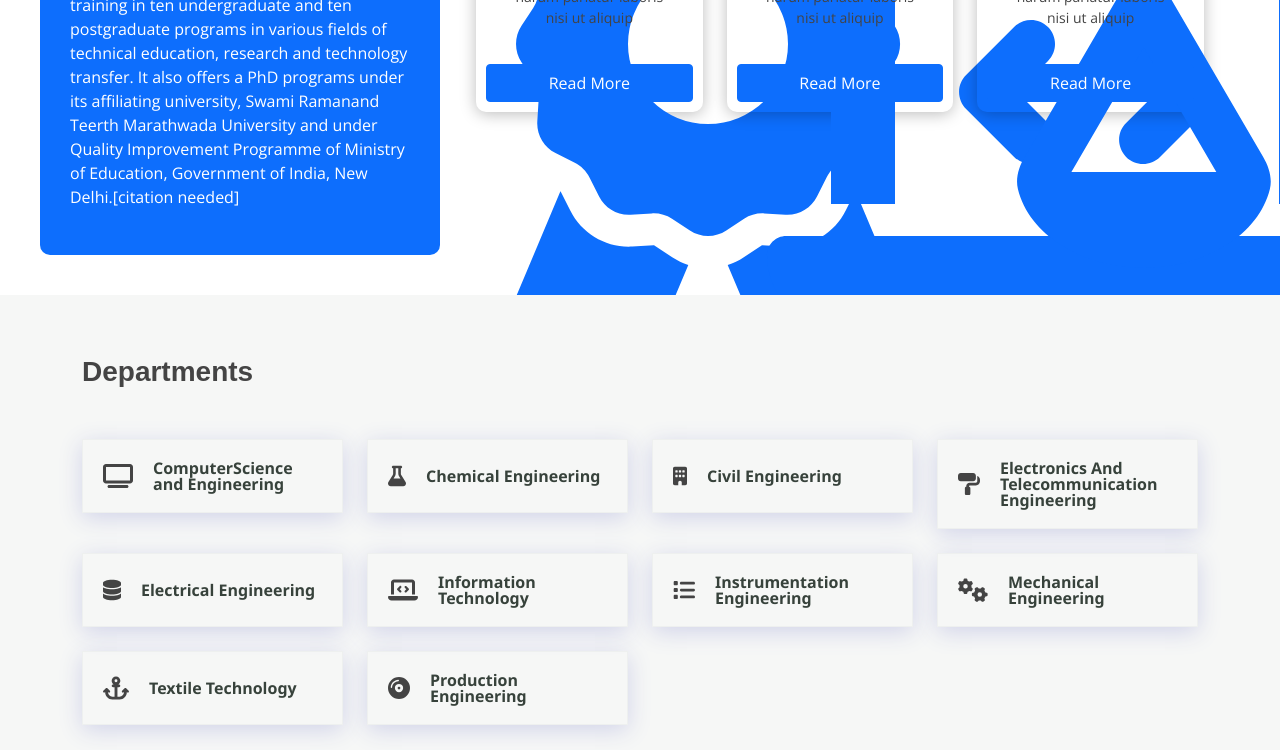
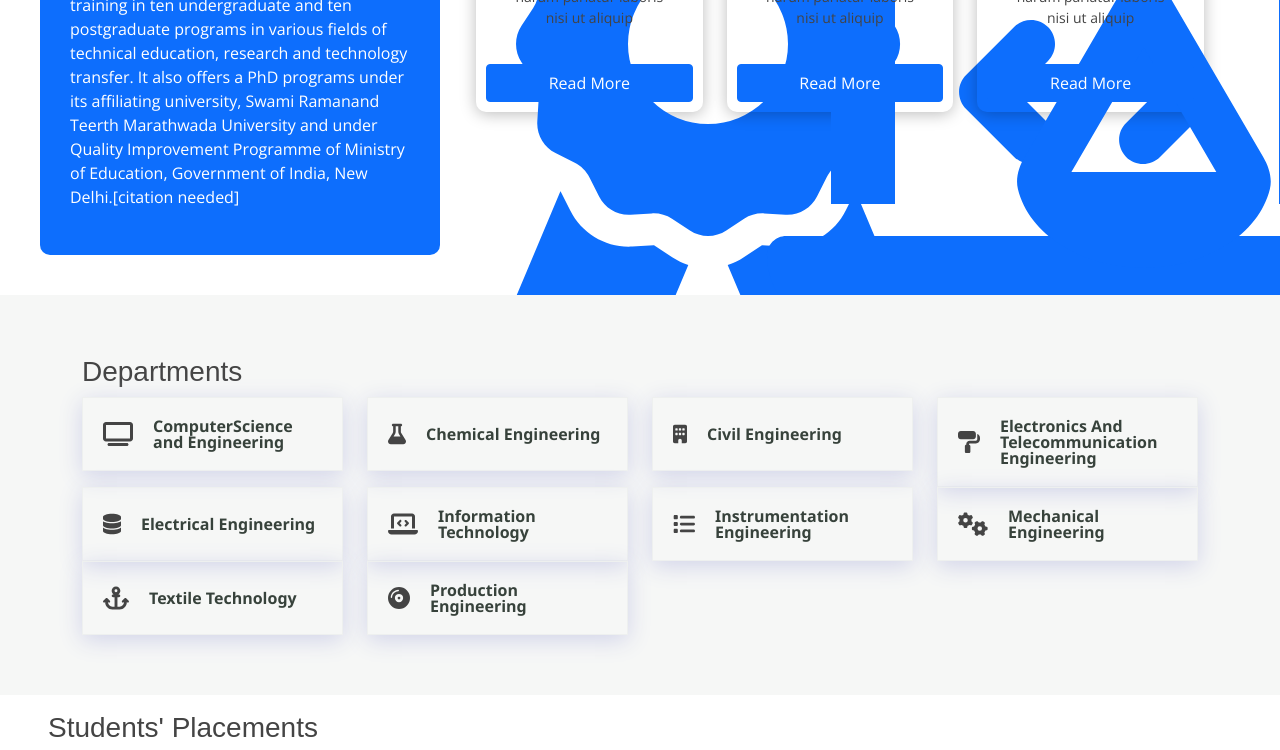
Before and after one commit to gauri2806/tnpsite, a React (Create React App) app: page / in a window 1280 px wide. Shown: the part 2000-2750 px from the top of the page. Built offline with nearby package versions, Linux system fonts and the light colour scheme; a web font is replaced by a local one.

Commit message:
Update Achievement.jsx and Department.jsx

```diff
--- a/src/Components/Achievements.jsx
+++ b/src/Components/Achievements.jsx
@@ -1,4 +1,5 @@
 import React from 'react';
+import {Col } from 'react-bootstrap'
 
 //Swiper
 import { Navigation, Pagination} from 'swiper';
@@ -17,7 +18,7 @@ import './Achievements.css';
 class Carousel extends React.Component {
   render() {
     return (
-      <div className="col-lg-6 order-1 order-lg-2//" data-aos="fade-right" data-aos-delay="100">
+      <Col lg="6" >
         <Swiper
           rewind={true}
           modules={[Navigation, Pagination]}
@@ -28,7 +29,7 @@ class Carousel extends React.Component {
           <SwiperSlide><img src={Person2} class="d-block w-100" alt="Person 1" /></SwiperSlide>
           <SwiperSlide><img src={Person3} class="d-block w-100" alt="Person 1" /></SwiperSlide>
         </Swiper>
-      </div>
+    </Col>
     );
   }
 }
@@ -40,7 +41,8 @@ export default function Achievements() {
         <div className="container" data-aos="fade-up">
 
           <div className="row">
-            <div className="col-lg-6 pt-4 pt-lg-0 order-2 order-lg-1 content">
+            <Col lg="6" >
+            {/* <Col className="col-lg-6 pt-4 pt-lg-0 order-2 order-lg-1 content"> */}
               <h3>ACHIEVEMENTS</h3>
               <p className="fst-italic">
                 Established in 1981, Shri Guru Gobind Singhji Institute of Engineering and Technology (SGGSIET), Nanded, is one of the promising leader institutions in technical education, research and technology transfer. Since its inception, the institute is dedicated to students’ centric learning and believes in pursuing academic excellence. It is having neat, clean and green campus spread over land of 46 acres. It receives 100% grant-in aid from Government of Maharashtra.
@@ -54,7 +56,7 @@ export default function Achievements() {
                 Students at SGGS bagged AIR-1 three times and several students in top 100 in GATE examination every year. Also students design and build new vehicle every year by participating in Baja and Supra competitions. Students get exposure to multidisciplinary and innovative project in institute Innovation laboratory, which is kept open 24 X 7.
               </p>
 
-            </div>
+            </Col>
             <Carousel />
           </div>
         </div>
--- a/src/Components/Departments.jsx
+++ b/src/Components/Departments.jsx
@@ -1,12 +1,132 @@
-import React from 'react';
-import './Departments.css';
-import { FontAwesomeIcon } from '@fortawesome/react-fontawesome';
-import { faTv, faFlask, faBuilding, faPaintRoller, faDatabase, faLaptopCode, faList, faCogs, faAnchor, faCompactDisc } from '@fortawesome/free-solid-svg-icons';
+import React from "react";
+import "./Departments.css";
+import { Container, Row, Col } from "react-bootstrap";
+import { FontAwesomeIcon } from "@fortawesome/react-fontawesome";
+import {
+  faTv,
+  faFlask,
+  faBuilding,
+  faPaintRoller,
+  faDatabase,
+  faLaptopCode,
+  faList,
+  faCogs,
+  faAnchor,
+  faCompactDisc,
+} from "@fortawesome/free-solid-svg-icons";
 
-export default function Departments () {
-return(<>
+export default function Departments() {
+  return (
+    <>
+      <section id="features" className="features">
+        <Container>
+          <Row>
+            <h3>Departments</h3>
+            <Col lg="3" md="4">
+              <div className="icon-box">
+                <FontAwesomeIcon className="faico" icon={faTv} />
+                <h3>
+                  <a href="https://www.sggs.ac.in/home/page/department-of-computer-science-and-engineering">
+                    ComputerScience and Engineering
+                  </a>
+                </h3>
+              </div>
+            </Col>
+            <Col  lg="3" md="4">
+              <div className="icon-box">
+                <FontAwesomeIcon className="faico" icon={faFlask} />
+                <h3>
+                  <a href="https://www.sggs.ac.in/home/page/department-of-chemical-engineering">
+                    Chemical Engineering
+                  </a>
+                </h3>
+              </div>
+            </Col>
+            <Col  lg="3" md="4">
+              <div className="icon-box">
+                <FontAwesomeIcon className="faico" icon={faBuilding} />
+                <h3>
+                  <a href="https://www.sggs.ac.in/home/page/department-of-civil-engineering">
+                    Civil Engineering
+                  </a>
+                </h3>
+              </div>
+            </Col>
+            <Col  lg="3" md="4">
+              <div className="icon-box">
+                <FontAwesomeIcon className="faico" icon={faPaintRoller} />
+                <h3>
+                  <a href="https://www.sggs.ac.in/home/page/electronics-and-telecommunication-engineering">
+                    Electronics And Telecommunication Engineering
+                  </a>
+                </h3>
+              </div>
+            </Col>
+            <Col  lg="3" md="4">
+              <div className="icon-box">
+                <FontAwesomeIcon className="faico" icon={faDatabase} />
+                <h3>
+                  <a href="https://www.sggs.ac.in/home/page/electrical-engineering">
+                    Electrical Engineering
+                  </a>
+                </h3>
+              </div>
+            </Col>
+            <Col  lg="3" md="4">
+              <div className="icon-box">
+                <FontAwesomeIcon className="faico" icon={faLaptopCode} />
+                <h3>
+                  <a href="https://www.sggs.ac.in/home/page/information-technology">
+                    Information Technology
+                  </a>
+                </h3>
+              </div>
+            </Col>
+            <Col  lg="3" md="4">
+              <div className="icon-box">
+                <FontAwesomeIcon className="faico" icon={faList} />
+                <h3>
+                  <a href="https://www.sggs.ac.in/home/page/instrumentation-engineering">
+                    Instrumentation Engineering
+                  </a>
+                </h3>
+              </div>
+            </Col>
+            <Col  lg="3" md="4">
+              <div className="icon-box">
+                <FontAwesomeIcon className="faico" icon={faCogs} />
+                <h3>
+                  <a href="https://www.sggs.ac.in/home/page/mechanical-engineering">
+                    Mechanical Engineering
+                  </a>
+                </h3>
+              </div>
+            </Col>
+            <Col  lg="3" md="4">
+              <div className="icon-box">
+                <FontAwesomeIcon className="faico" icon={faAnchor} />
+                <h3>
+                  <a href="https://www.sggs.ac.in/home/page/department-of-textile-technology-">
+                    Textile Technology
+                  </a>
+                </h3>
+              </div>
+            </Col>
+            <Col  lg="3" md="4">
+              <div className="icon-box">
+                <FontAwesomeIcon className="faico" icon={faCompactDisc} />
+                <h3>
+                  <a href="https://www.sggs.ac.in/home/page/department-of-production-engineering">
+                    Production Engineering
+                  </a>
+                </h3>
+              </div>
+            </Col>
+          </Row>
+        </Container>
+      </section>
 
-<section id="features" className="features">
+      {/* <section id="features" className="features">
   <div className="container" data-aos="fade-up">
     <div className="row" data-aos="zoom-in" data-aos-delay="100">
       <h3 className="heading">Departments</h3>
@@ -18,59 +138,59 @@ return(<>
             </a></h3>
         </div>
       </div>
-      <div className="col-lg-3 col-md-4 mt-4 mt-md-0">
+      <Col  lg="3" md="4">
         <div className="icon-box">
         <FontAwesomeIcon className="faico" icon = {faFlask} />
           <h3><a href="https://www.sggs.ac.in/home/page/department-of-chemical-engineering">Chemical Engineering</a>
           </h3>
         </div>
       </div>
-      <div className="col-lg-3 col-md-4 mt-4 mt-md-0">
+      <Col  lg="3" md="4">
         <div className="icon-box">
         <FontAwesomeIcon className="faico" icon = {faBuilding} />
           <h3><a href="https://www.sggs.ac.in/home/page/department-of-civil-engineering">Civil Engineering</a></h3>
         </div>
       </div>
-      <div className="col-lg-3 col-md-4 mt-4 mt-lg-0">
+      <<Col  lg="3" md="4">>
         <div className="icon-box">
           <FontAwesomeIcon className="faico" icon = {faPaintRoller} />
           <h3><a href="https://www.sggs.ac.in/home/page/electronics-and-telecommunication-engineering">Electronics
               And Telecommunication Engineering</a></h3>
         </div>
       </div>
-      <div className="col-lg-3 col-md-4 mt-4">
+      <<Col  lg="3" md="4">>
         <div className="icon-box">
           <FontAwesomeIcon className="faico" icon = {faDatabase} />
           <h3><a href="https://www.sggs.ac.in/home/page/electrical-engineering">Electrical Engineering</a></h3>
         </div>
       </div>
-      <div className="col-lg-3 col-md-4 mt-4">
+      <<Col  lg="3" md="4">>
         <div className="icon-box">
           <FontAwesomeIcon className="faico" icon = {faLaptopCode} />
           <h3><a href="https://www.sggs.ac.in/home/page/information-technology">Information Technology</a></h3>
         </div>
       </div>
-      <div className="col-lg-3 col-md-4 mt-4">
+      <<Col  lg="3" md="4">>
         <div className="icon-box">
           <FontAwesomeIcon className="faico" icon = {faList} />
           <h3><a href="https://www.sggs.ac.in/home/page/instrumentation-engineering">Instrumentation Engineering</a>
           </h3>
         </div>
       </div>
-      <div className="col-lg-3 col-md-4 mt-4">
+      <<Col  lg="3" md="4">>
         <div className="icon-box">
           <FontAwesomeIcon className="faico" icon = {faCogs} />
           <h3><a href="https://www.sggs.ac.in/home/page/mechanical-engineering">Mechanical Engineering</a></h3>
         </div>
       </div>
-      <div className="col-lg-3 col-md-4 mt-4">
+      <<Col  lg="3" md="4">>
         <div className="icon-box">
           <FontAwesomeIcon className="faico" icon = {faAnchor} />
           <h3><a href="https://www.sggs.ac.in/home/page/department-of-textile-technology-">Textile Technology</a>
           </h3>
         </div>
       </div>
-      <div className="col-lg-3 col-md-4 mt-4">
+      <<Col  lg="3" md="4">>
         <div className="icon-box">
           <FontAwesomeIcon className="faico" icon = {faCompactDisc} />
           <h3><a href="https://www.sggs.ac.in/home/page/department-of-production-engineering">Production
@@ -79,7 +199,7 @@ return(<>
       </div>
     </div>
   </div>
-</section>
-
-</>);
+</section> */}
+    </>
+  );
 }
```
